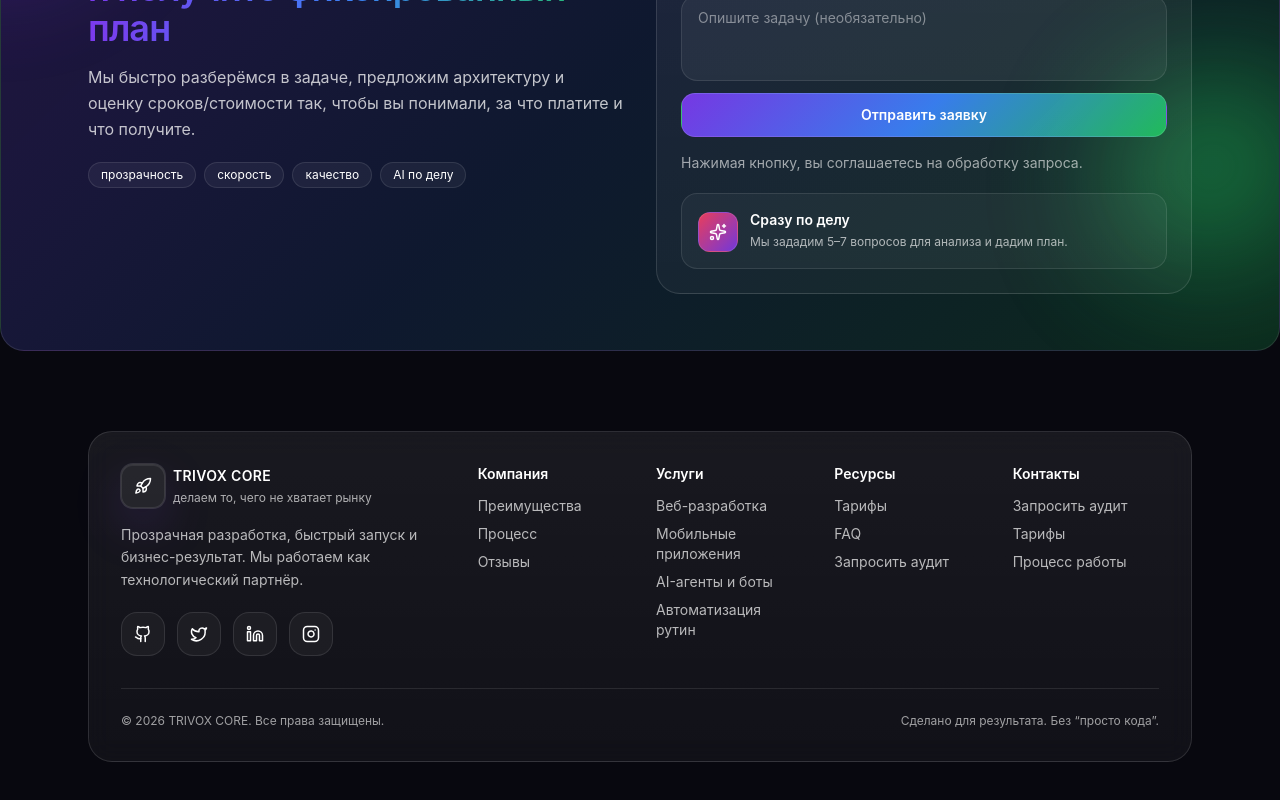
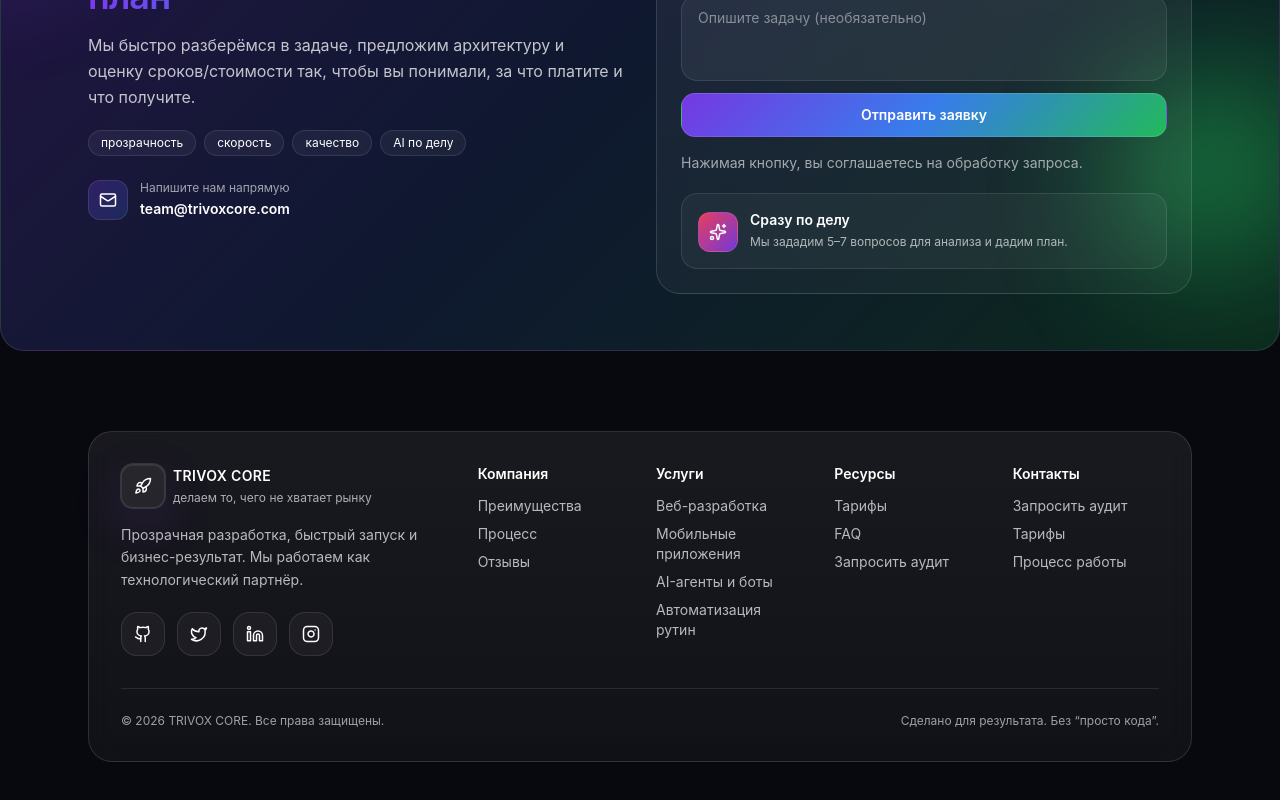
Before and after one commit to Adylzhan11-T/Trivox-Core-landing, a React (Vite) app: page / in a window 1280 px wide. Shown: the part 4732-5532 px from the top of the page. Built offline with nearby package versions, Linux system fonts and the light colour scheme.

Commit message:
feat: add team@trivoxcore.com contact email to CTA section
Made-with: Cursor

```diff
--- a/src/TrivoxCoreLanding.tsx
+++ b/src/TrivoxCoreLanding.tsx
@@ -7,6 +7,7 @@ import {
   Github,
   Instagram,
   Linkedin,
+  Mail,
   Menu,
   Network,
   Rocket,
@@ -1320,6 +1321,24 @@ export default function TrivoxCoreLanding() {
                         </span>
                       ))}
                     </div>
+
+                    <div className="mt-6 flex items-center gap-3">
+                      <span
+                        className="inline-flex h-10 w-10 items-center justify-center rounded-xl border border-white/10"
+                        style={{ background: "linear-gradient(135deg, rgba(124,58,237,.25), rgba(59,130,246,.18))" }}
+                      >
+                        <Mail size={18} />
+                      </span>
+                      <div>
+                        <div className="text-xs text-white/60">Напишите нам напрямую</div>
+                        <a
+                          href="mailto:team@trivoxcore.com"
+                          className="text-sm font-semibold text-white hover:text-white/80 transition-colors"
+                        >
+                          team@trivoxcore.com
+                        </a>
+                      </div>
+                    </div>
                   </div>
 
                   <div className="lg:col-span-6 revealTarget" data-reveal>
```
